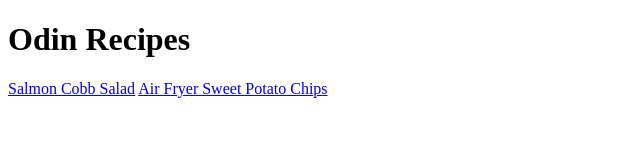
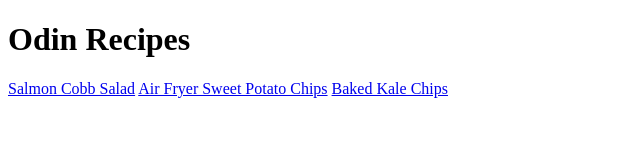
Before and after one commit to Odinprodigy/odin-recipes, a plain HTML site: page index.html in a window 1280 px wide. Shown: the whole page, without its empty margins (0-640 px from the left). Drawn offline with Linux system fonts and the light colour scheme.

Commit message:
Edit index.html

```diff
--- a/index.html
+++ b/index.html
@@ -8,6 +8,7 @@
 <h1>Odin Recipes</h1>
  <a href="/recipes/Salmon Cobb Salad.html">Salmon Cobb Salad</a>
  <a href="/recipes/Air Fryer Sweet Potato Chips.html">Air Fryer Sweet Potato Chips</a>
+ <a href="/recipes/Baked Kale Chips.html">Baked Kale Chips</a>
 <body>
 
 </body>
```
